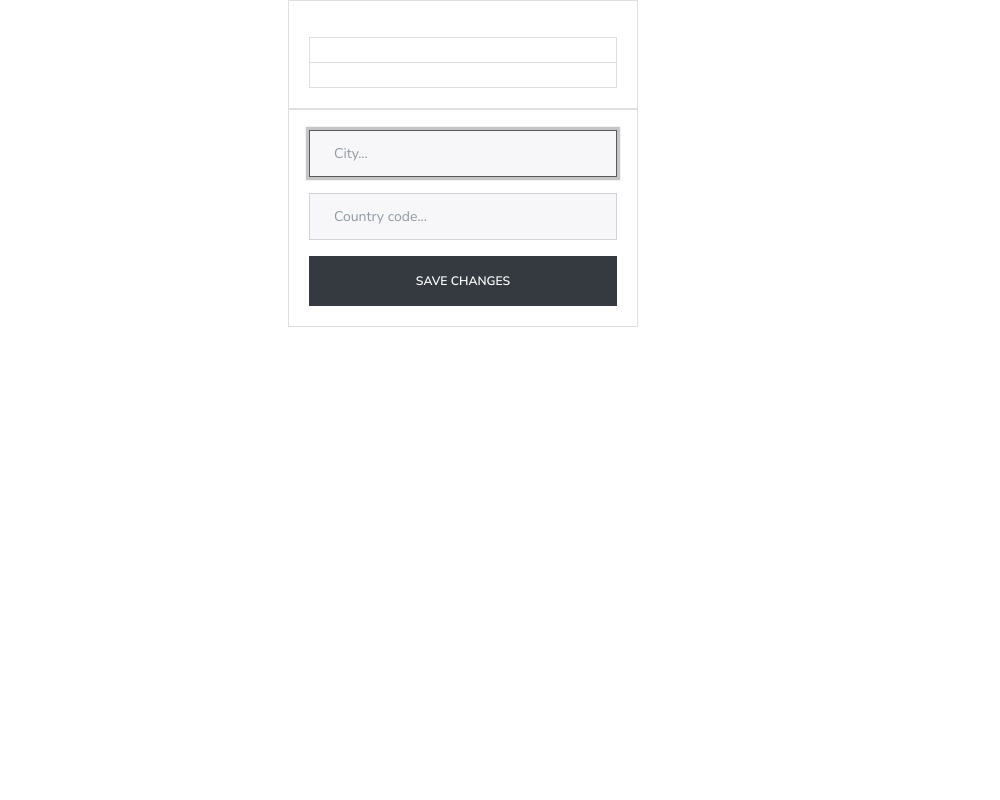
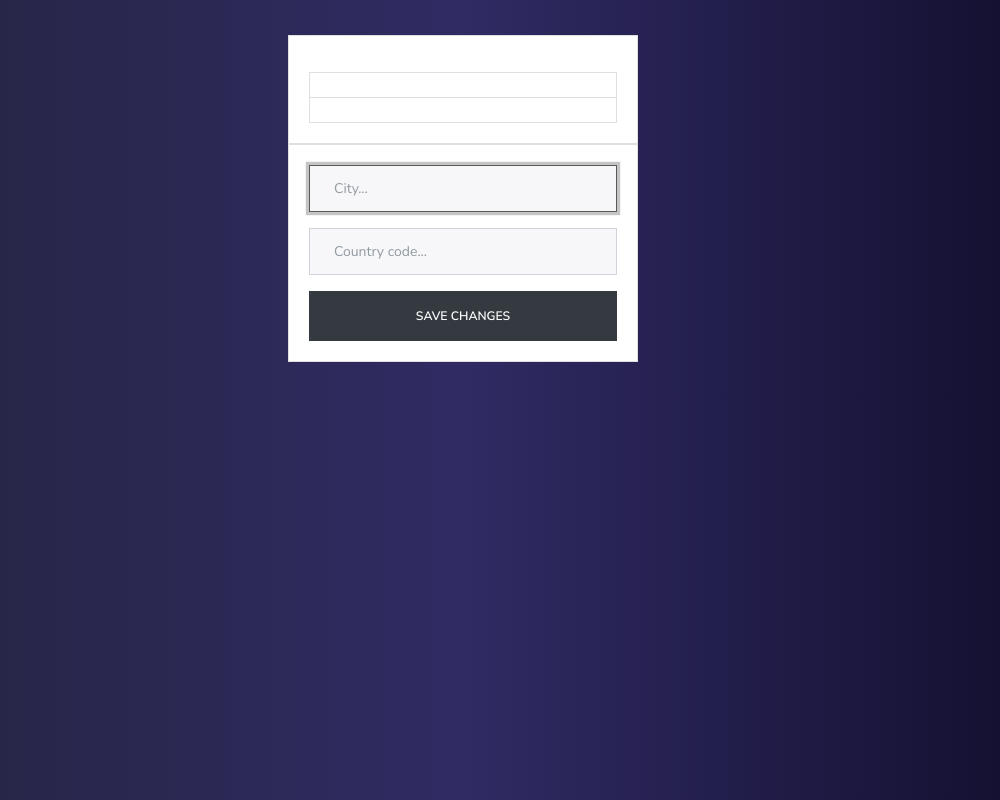
Before and after one commit to KatzoArano/M-t-o-App, a website built with webpack: page src/index.html in a window 1280 px wide. Shown: the whole page, without its empty margins (177-1177 px from the left). Built offline with nearby package versions, Linux system fonts and the light colour scheme.

Commit message:
style css

```diff
--- /dev/null
+++ b/src/app/index.css
@@ -0,0 +1,6 @@
+body {
+    background: #0f0c29;  /* fallback for old browsers */
+    background: -webkit-linear-gradient(to right, #24243e, #302b63, #0f0c29);  /* Chrome 10-25, Safari 5.1-6 */
+    background: linear-gradient(to right, #24243e, #302b63, #0f0c29); /* W3C, IE 10+/ Edge, Firefox 16+, Chrome 26+, Opera 12+, Safari 7+ */
+
+}
--- a/src/app/index.js
+++ b/src/app/index.js
@@ -0,0 +1 @@
+require('./index.css')
--- a/src/index.html
+++ b/src/index.html
@@ -7,7 +7,7 @@
     <link rel="stylesheet" href="https://bootswatch.com/4/lux/bootstrap.min.css">
     <title>Weather app</title>
 </head>
-<body>
+<body style="padding: 35px;">
     <div class="container">
         <div class="row">
             <div class="col-md-4 mx-auto text-center">
```
